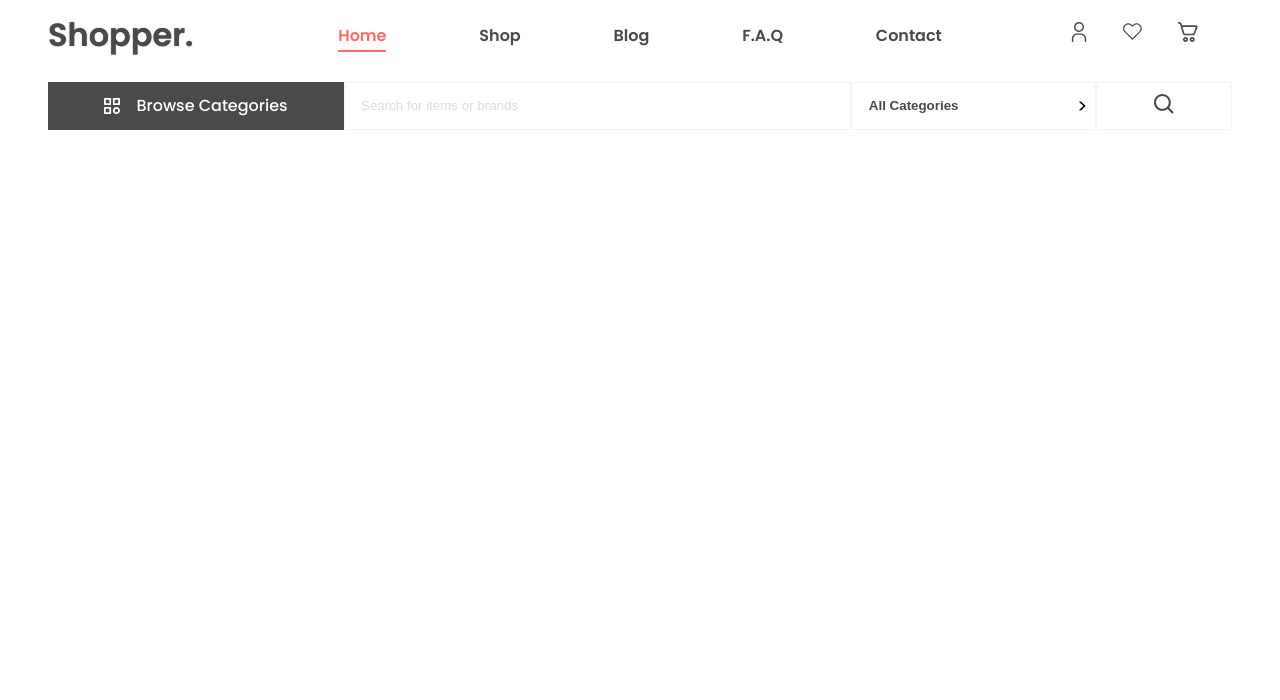
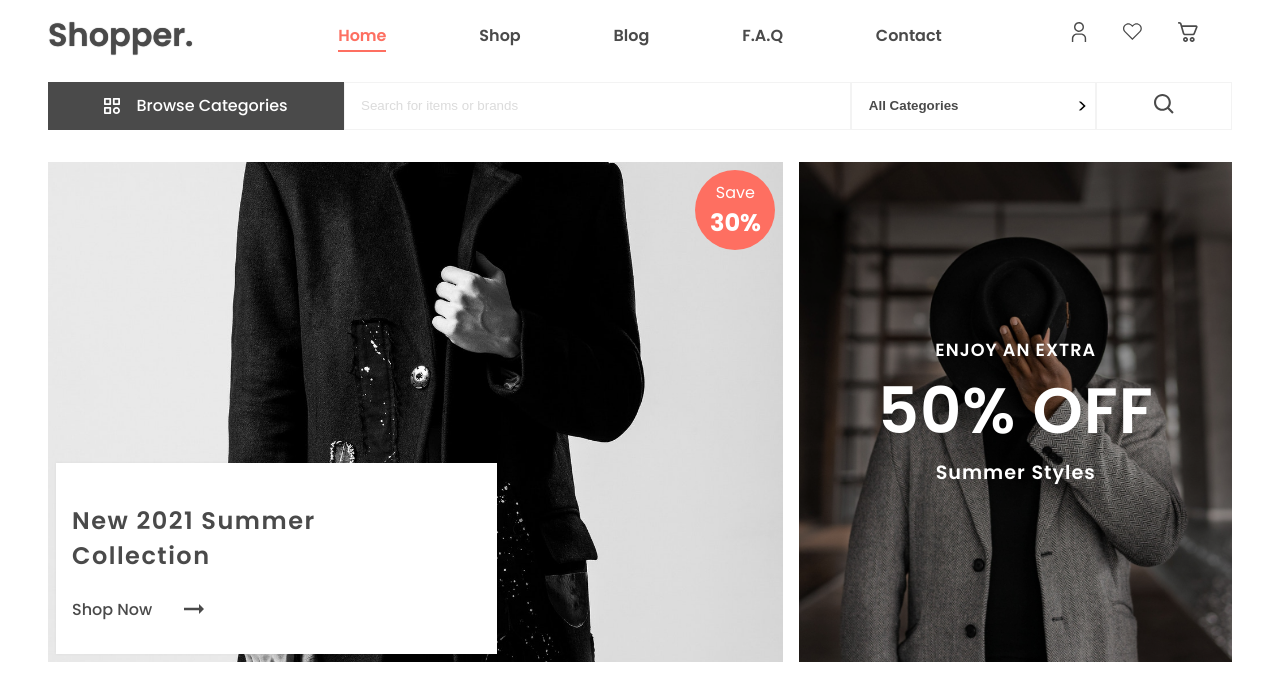
Before and after one commit to Ahd-3hd/next-ecommerce-ts, a Next.js app: page / in a window 1280 px wide. Shown: the top 700 px of the page. Built offline with nearby package versions, Linux system fonts and the light colour scheme.

Commit message:
create header and first row of header

```diff
--- /dev/null
+++ b/components/Header/index.style.tsx
@@ -0,0 +1,121 @@
+import styled from "styled-components";
+
+export const Wrapper = styled.header`
+  margin-top: 2rem;
+`;
+
+export const FirstRow = styled.div`
+  display: grid;
+  grid-template-columns: 1fr;
+  grid-gap: 1rem;
+  @media (min-width: ${({ theme: { breakpoints } }) => breakpoints.md}) {
+    grid-template-columns: 1.7fr 1fr;
+  }
+`;
+export const SecondRow = styled.div``;
+
+export const Collection = styled.a`
+  position: relative;
+  height: 500px;
+  ::after {
+    content: "";
+    background: url("/imgs/collection.jpg") no-repeat;
+    background-position: center;
+    background-size: 100%;
+    width: 100%;
+    height: 100%;
+    position: absolute;
+    transition: background-size 0.7s ease;
+  }
+  :hover {
+    ::after {
+      background-size: 120%;
+    }
+  }
+`;
+
+export const CollectionTag = styled.div`
+  position: absolute;
+  z-index: 2;
+  background: ${({ theme: { colors } }) => colors.secondary};
+  width: 5rem;
+  height: 5rem;
+  display: flex;
+  flex-direction: column;
+  align-items: center;
+  justify-content: center;
+  border-radius: 100%;
+  right: 0.5rem;
+  top: 0.5rem;
+  color: #ffffff;
+  text-align: center;
+`;
+export const TagSpan = styled.span<{ big?: boolean }>`
+  font-size: ${({ big }) => (big ? "1.5rem" : "1rem")};
+  font-weight: ${({ big }) => (big ? "700" : "400")};
+`;
+
+export const CollectionCard = styled.div`
+  position: absolute;
+  bottom: 0;
+  background: #fff;
+  z-index: 2;
+  margin: 0.5rem;
+  width: 60%;
+  padding: 1rem;
+  box-shadow: 0px 0px 3px ${({ theme: { colors } }) => `${colors.primary}11`};
+`;
+export const CollectionCardTitle = styled.p`
+  font-weight: 600;
+  letter-spacing: 1.5px;
+  color: ${({ theme: { colors } }) => colors.primary};
+  font-size: 1.5rem;
+`;
+
+export const CollectionCardLink = styled.p`
+  color: ${({ theme: { colors } }) => colors.primary};
+  font-weight: 500;
+  display: flex;
+  align-items: center;
+  > svg {
+    width: 20px;
+    fill: ${({ theme: { colors } }) => colors.primary};
+    margin-left: 2rem;
+  }
+`;
+export const CollectionCardLinkSpan = styled.span``;
+
+export const Sales = styled.a`
+  position: relative;
+  height: 500px;
+  background: url("/imgs/sales.jpg") no-repeat;
+  background-position: center;
+  background-size: 120%;
+  transition: background-size 0.7s ease;
+  display: flex;
+  flex-direction: column;
+  align-items: center;
+  justify-content: center;
+  text-align: center;
+  ::before {
+    content: "";
+    background: rgba(0, 0, 0, 0.3);
+    width: 100%;
+    height: 100%;
+    position: absolute;
+    z-index: 2;
+  }
+  :hover {
+    background-size: 130%;
+  }
+`;
+
+export const SalesText = styled.p<{ fontSize: string }>`
+  margin: 0;
+  color: #fff;
+  position: relative;
+  z-index: 3;
+  font-weight: 600;
+  letter-spacing: 1px;
+  font-size: ${({ fontSize }) => fontSize};
+`;
--- /dev/null
+++ b/components/Header/index.tsx
@@ -0,0 +1,53 @@
+import {
+  Wrapper,
+  FirstRow,
+  SecondRow,
+  Collection,
+  Sales,
+  CollectionTag,
+  TagSpan,
+  CollectionCard,
+  CollectionCardTitle,
+  CollectionCardLink,
+  CollectionCardLinkSpan,
+  SalesText,
+} from "./index.style";
+import Link from "next/link";
+import ArrowRightIcon from "../../svg/ArrowRightIcon.svg";
+
+const Header = () => {
+  return (
+    <Wrapper>
+      <FirstRow>
+        <Link href="/collection" passHref>
+          <Collection>
+            <CollectionTag>
+              <TagSpan>Save</TagSpan>
+              <TagSpan big>30%</TagSpan>
+            </CollectionTag>
+            <CollectionCard>
+              <CollectionCardTitle>
+                New 2021 Summer
+                <br /> Collection
+              </CollectionCardTitle>
+              <CollectionCardLink>
+                <CollectionCardLinkSpan>Shop Now</CollectionCardLinkSpan>
+                <ArrowRightIcon />
+              </CollectionCardLink>
+            </CollectionCard>
+          </Collection>
+        </Link>
+        <Link href="/sales" passHref>
+          <Sales>
+            <SalesText fontSize="1.1rem">ENJOY AN EXTRA</SalesText>
+            <SalesText fontSize="4rem">50% OFF</SalesText>
+            <SalesText fontSize="1.2rem">Summer Styles</SalesText>
+          </Sales>
+        </Link>
+      </FirstRow>
+      <SecondRow></SecondRow>
+    </Wrapper>
+  );
+};
+
+export default Header;
--- a/pages/index.tsx
+++ b/pages/index.tsx
@@ -1,3 +1,12 @@
+import Header from "../components/Header";
+import Head from "next/head";
 export default function Home() {
-  return <div></div>;
+  return (
+    <>
+      <Head>
+        <title>Home</title>
+      </Head>
+      <Header />
+    </>
+  );
 }
--- /dev/null
+++ b/svg/ArrowRightIcon.svg.tsx
@@ -0,0 +1,9 @@
+const CartIcon = () => {
+  return (
+    <svg viewBox="0 0 16 8" fill="none" xmlns="http://www.w3.org/2000/svg">
+      <path d="M12.01 3H0V5H12.01V8L16 4L12.01 0V3V3Z" />
+    </svg>
+  );
+};
+
+export default CartIcon;
```
Also changed, not shown: public/imgs/collection.jpg (added), public/imgs/sales.jpg (added).
